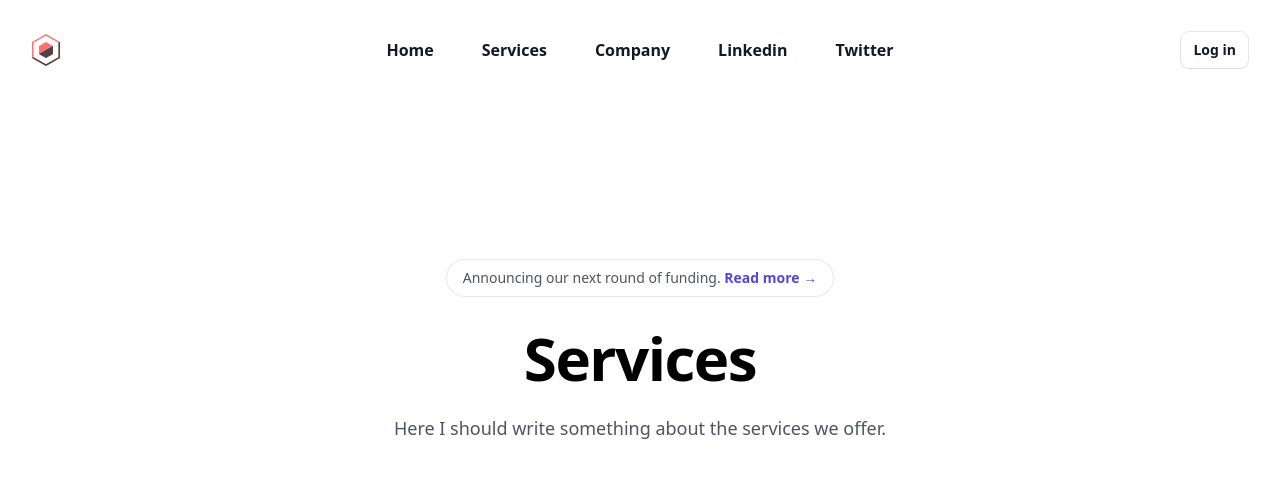
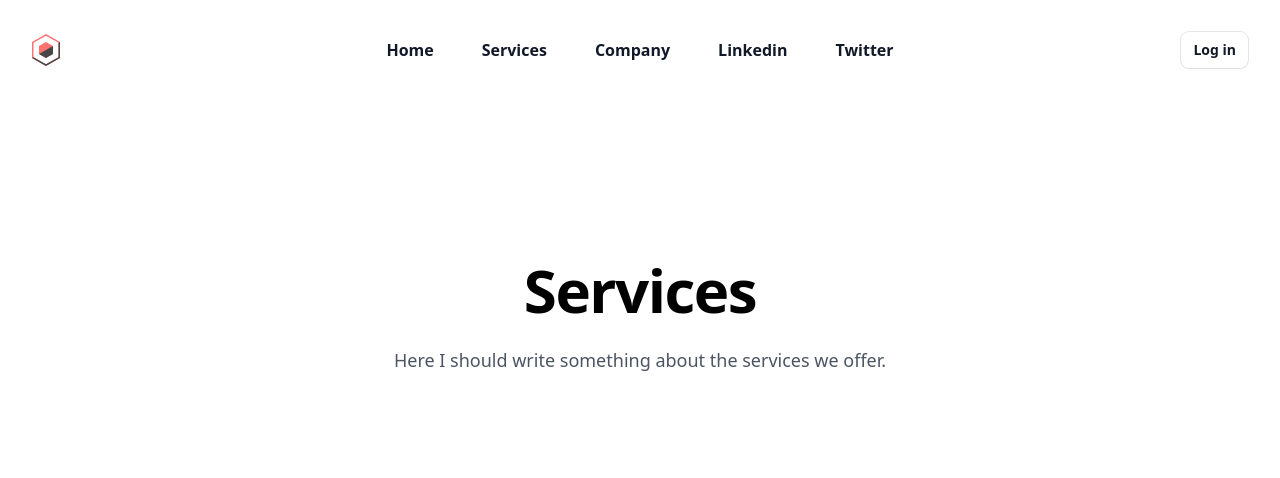
Before and after one commit to HyperBit-IT/Website, a Next.js app: page /services in a window 1280 px wide. Shown: the top 478 px of the page. Built offline with nearby package versions, Linux system fonts and the light colour scheme.

Commit message:
Added pages

```diff
--- a/pages/company.tsx
+++ b/pages/company.tsx
@@ -3,6 +3,7 @@
 import React, {useState} from "react";
 import {Dialog} from '@headlessui/react'
 import {Bars3Icon, XMarkIcon} from '@heroicons/react/24/outline'
+import Link from "next/link";
 
 const navigation = [
     {name: 'Home', href: '/'},
@@ -40,10 +41,10 @@
                     <div>
                         <nav className="flex items-center justify-between h-9" aria-label="global">
                             <div className="flex lg:min-w-0 lg:flex-1" aria-label="Global">
-                                <a href="/" className="-m-1.5 p-1.5">
+                                <Link href="/" className="-m-1.5 p-1.5">
                                     <span className="sr-only">HyperBit S.R.L.S.</span>
                                     <img className="h-8" src="/hyperbit-logo-icon-dark.svg" alt=""/>
-                                </a>
+                                </Link>
                             </div>
                             <div className="flex items-center lg:hidden" aria-label="Global">
                                 <button
@@ -79,24 +80,12 @@
                 <div className="relative px-6 lg:px-8">
                     <div className="mx-auto max-w-3xl pt-20 pb-32 sm:pt-48 sm:pb-40">
                         <div>
-                            <div className="hidden sm:mb-8 sm:flex sm:justify-center">
-                                <div
-                                    className="relative overflow-hidden rounded-full py-1.5 px-4 text-sm leading-6 ring-1 ring-gray-900/10 hover:ring-gray-900/20">
-                  <span className="text-gray-600">
-                    Announcing our next round of funding.{' '}
-                      <a href="#" className="font-semibold text-indigo-600">
-                      <span className="absolute inset-0" aria-hidden="true"/>
-                      Read more <span aria-hidden="true">&rarr;</span>
-                    </a>
-                  </span>
-                                </div>
-                            </div>
                             <div>
                                 <h1 className="text-4xl font-bold tracking-tight sm:text-center sm:text-6xl">
                                     Company
                                 </h1>
                                 <p className="mt-6 text-lg leading-8 text-gray-600 sm:text-center">
-                                   And here is the company page, in theory.
+                                    And here is the company page, in theory.
                                 </p>
                             </div>
                         </div>
--- a/pages/index.tsx
+++ b/pages/index.tsx
@@ -84,7 +84,7 @@
                                 <div
                                     className="relative overflow-hidden rounded-full py-1.5 px-4 text-sm leading-6 ring-1 ring-gray-900/10 hover:ring-gray-900/20">
                   <span className="text-gray-600">
-                    Announcing our next round of funding.{' '}
+                    Check out our new telegram channel {' '}
                       <a href="#" className="font-semibold text-indigo-600">
                       <span className="absolute inset-0" aria-hidden="true"/>
                       Read more <span aria-hidden="true">&rarr;</span>
--- a/pages/services.tsx
+++ b/pages/services.tsx
@@ -79,18 +79,6 @@
                 <div className="relative px-6 lg:px-8">
                     <div className="mx-auto max-w-3xl pt-20 pb-32 sm:pt-48 sm:pb-40">
                         <div>
-                            <div className="hidden sm:mb-8 sm:flex sm:justify-center">
-                                <div
-                                    className="relative overflow-hidden rounded-full py-1.5 px-4 text-sm leading-6 ring-1 ring-gray-900/10 hover:ring-gray-900/20">
-                  <span className="text-gray-600">
-                    Announcing our next round of funding.{' '}
-                      <a href="#" className="font-semibold text-indigo-600">
-                      <span className="absolute inset-0" aria-hidden="true"/>
-                      Read more <span aria-hidden="true">&rarr;</span>
-                    </a>
-                  </span>
-                                </div>
-                            </div>
                             <div>
                                 <h1 className="text-4xl font-bold tracking-tight sm:text-center sm:text-6xl">
                                     Services
```
